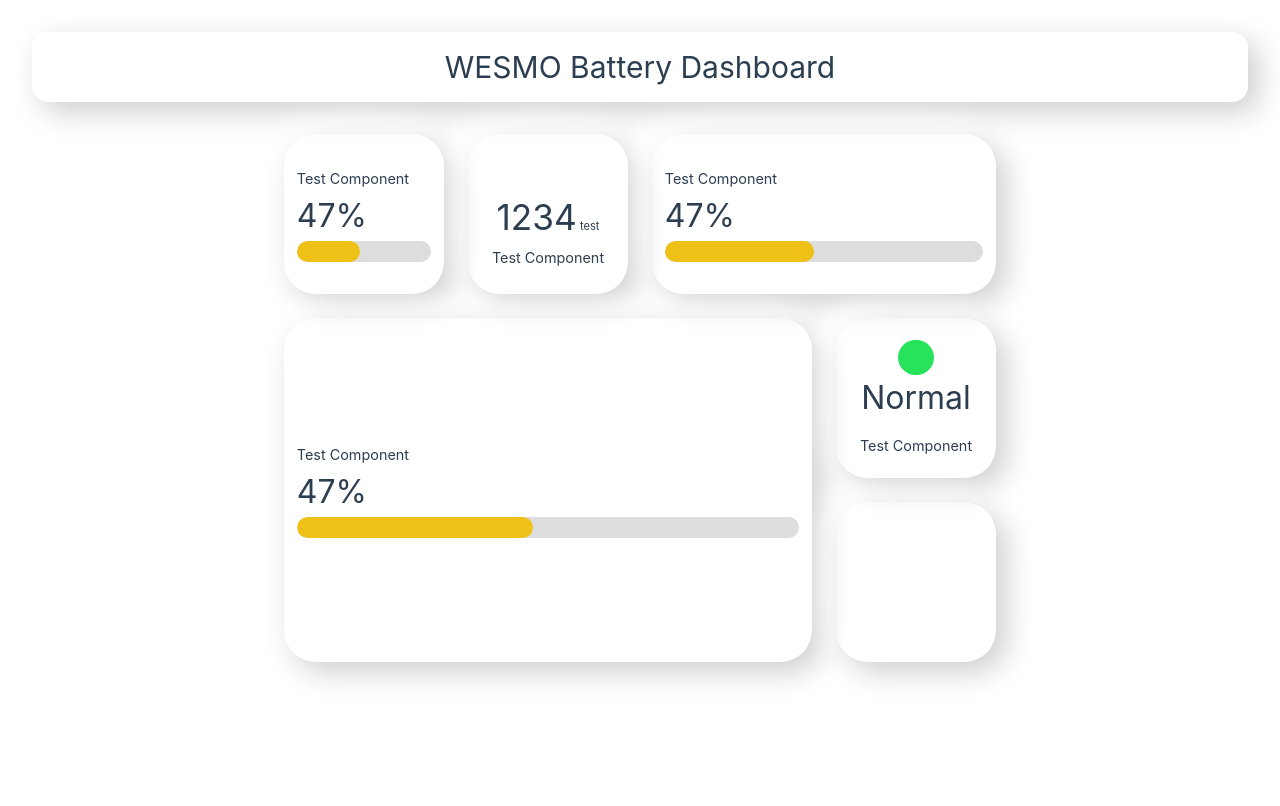
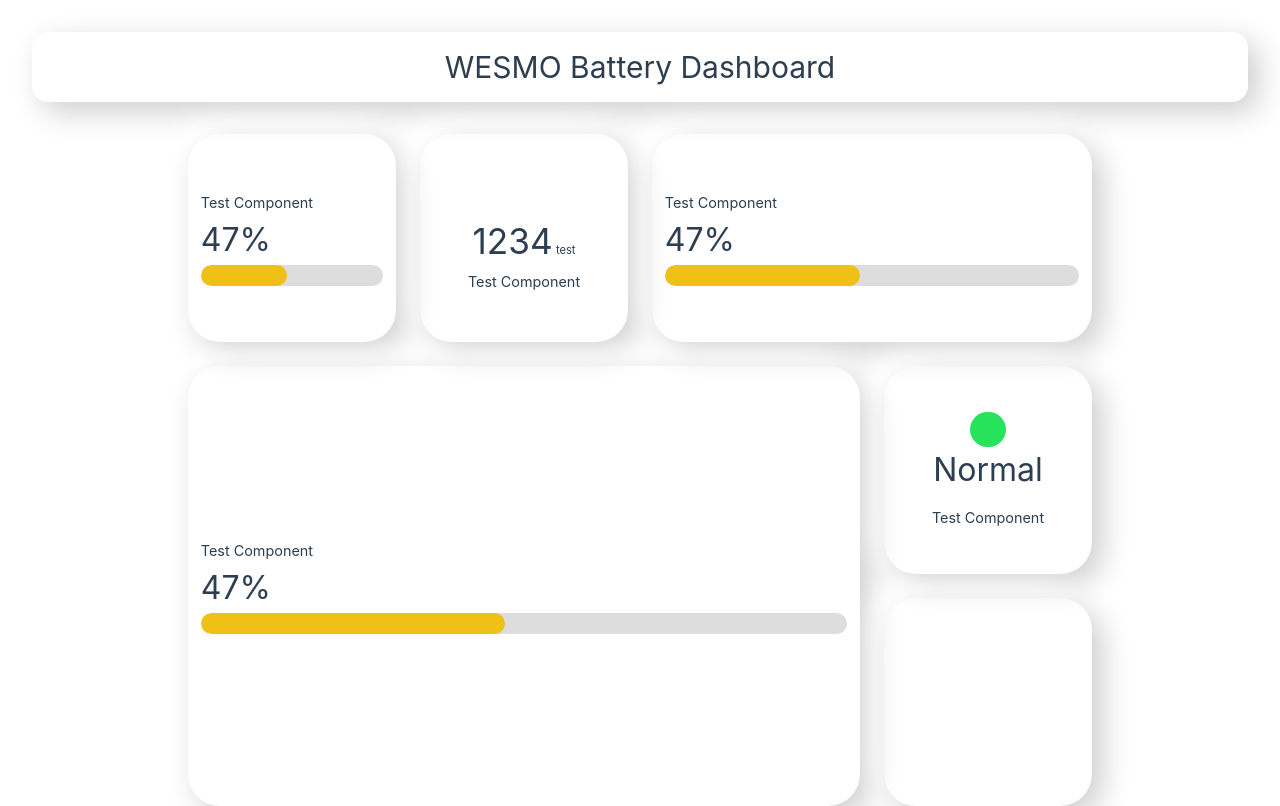
Before and after one commit to 0n3Appl3/wesmo-digital-twin, a Vue app in the folder wesmo-dashboard/: page / in a window 1280 px wide. Built offline with nearby package versions, Linux system fonts and the light colour scheme; some icons are missing.

Commit message:
Minor tweaks to complication grid size
Slightly bigger grid sizes to put more content if needed.

```diff
--- a/wesmo-dashboard/src/components/complications/ComplicationTemplate.vue
+++ b/wesmo-dashboard/src/components/complications/ComplicationTemplate.vue
@@ -23,7 +23,6 @@ export default {
 
 <template>
     <div :class="[container, setGridState]">
-        <!-- <p>Size: {{ size }}</p> -->
 		<div :class="wrapper">
 			<slot />
 		</div>
@@ -35,7 +34,6 @@ export default {
 	display: flex;
 	flex-direction: column;
 	justify-content: center;
-	/* align-items: center; */
 	align-items: left;
 	padding: 0.8rem;
 	border-radius: 2rem;
--- a/wesmo-dashboard/src/components/complications/ComplicationsGrid.vue
+++ b/wesmo-dashboard/src/components/complications/ComplicationsGrid.vue
@@ -62,10 +62,9 @@ export default {
 }
 .grid {
     display: grid;
-    grid-template-columns: repeat(4, 10rem);
-    grid-auto-rows: 10rem;
+    grid-template-columns: repeat(4, 13rem);
+    grid-auto-rows: 13rem;
     grid-gap: 1.5rem 1.5rem;
     grid-auto-flow: row dense;
-    /* aspect-ratio: 1; */
 }
 </style>
```
